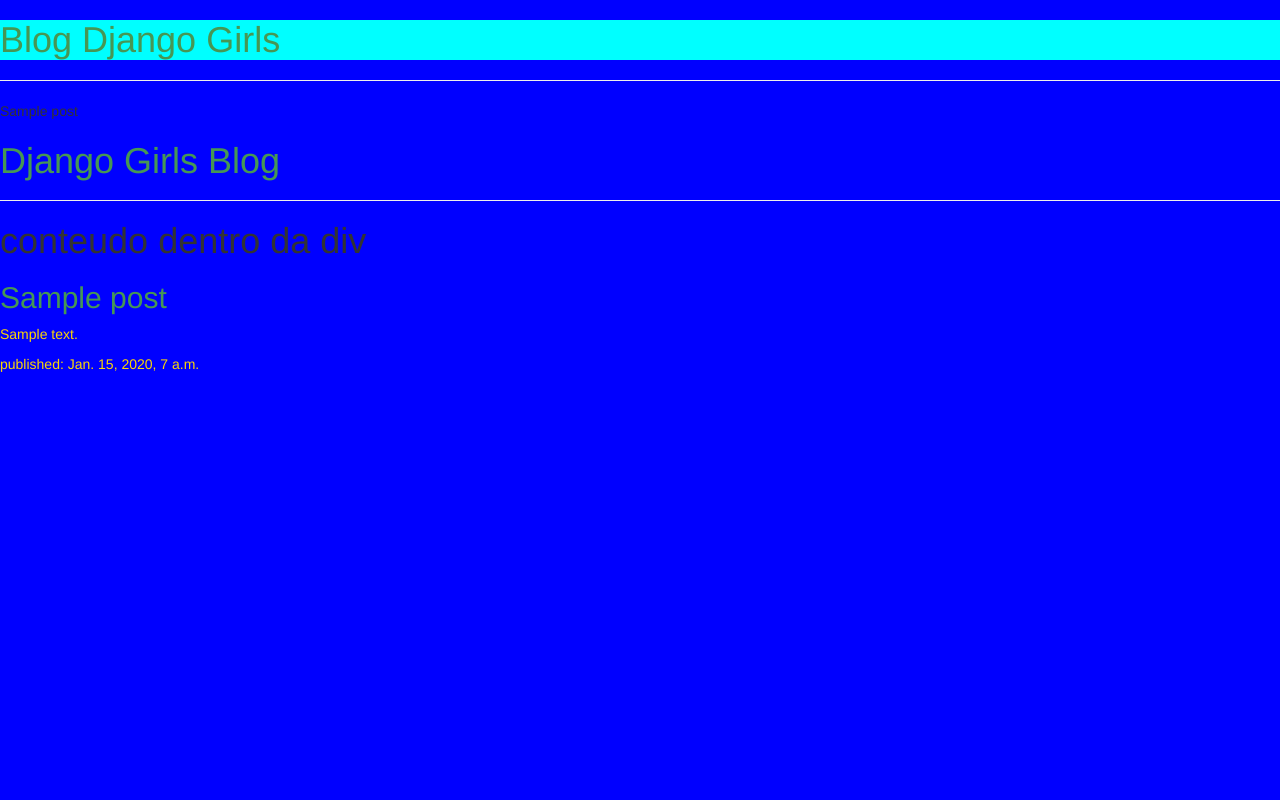
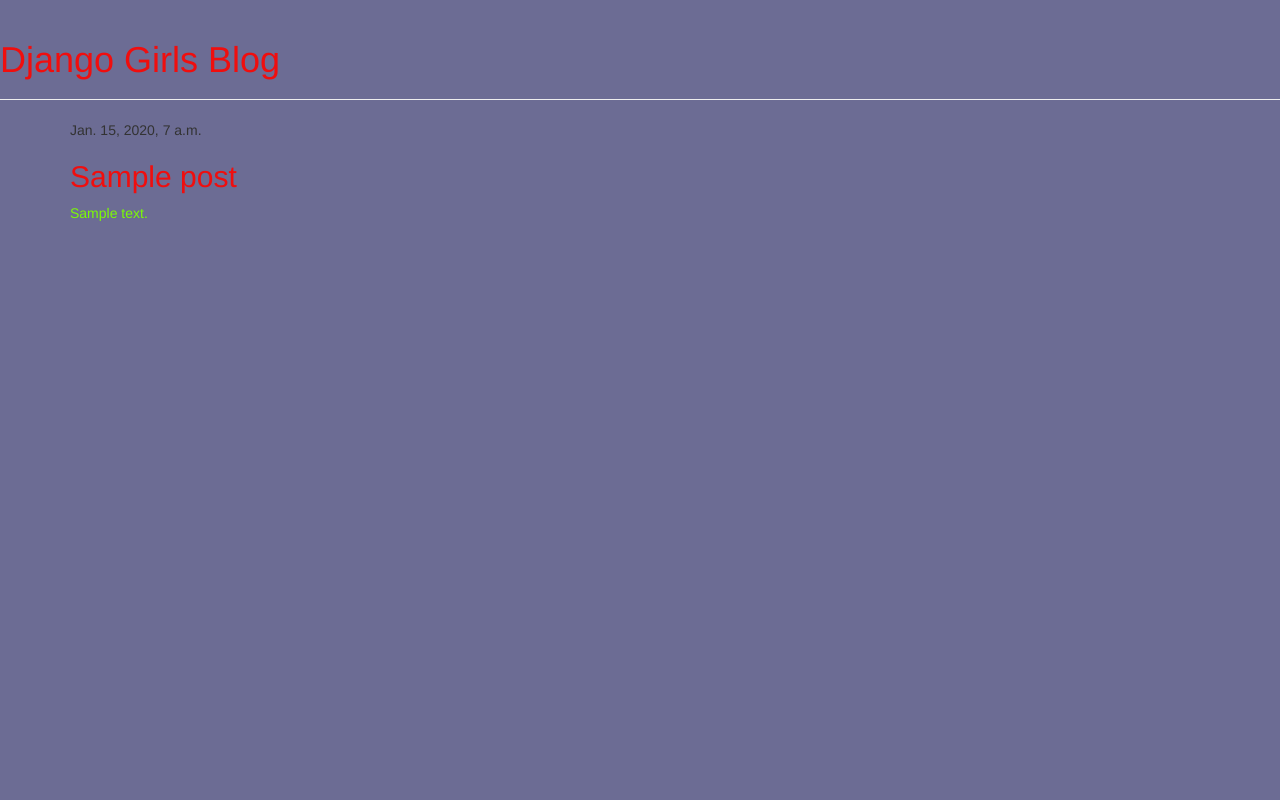
Before and after one commit to RentonAires/django_girls2, a Django app: page / in a window 1280 px wide. Run offline with Django 3.2, Linux system fonts and the light colour scheme; tables that the repository leaves empty hold one stand-in row (values such as "Sample post"); some libraries are stand-ins or nearby versions.

Commit message:
adicionado post detail views e url

```diff
--- a/blog/static/css/blog.css
+++ b/blog/static/css/blog.css
@@ -1,16 +1,11 @@
 body {
-    background-color: blue;
+    background-color: rgb(108, 108, 148);
 }
 
 h1 a, h2 a {
-    color: #469754;
+    color: #f00e0e;
 }
 
 p {
-    color: #fbd605;
+    color: #7cfb05;
 }
-
-.post {
-    align-items: center;
-    background-color: aqua;
-}
--- /dev/null
+++ b/blog/templates/blog/base.html
@@ -0,0 +1,23 @@
+{% load static %}<!-- -->
+<html>
+    <head>
+        <link rel="stylesheet" href="//maxcdn.bootstrapcdn.com/bootstrap/3.2.0/css/bootstrap.min.css">
+        <link rel="stylesheet" href="//maxcdn.bootstrapcdn.com/bootstrap/3.2.0/css/bootstrap-theme.min.css">
+        <link rel="stylesheet" href="{% static 'css/blog.css' %}"> <!-- it -->
+        <title>noticias blog!</title>
+    </head>
+    <body>
+        <div class="page-header">
+            <h1><a href="/">Django Girls Blog</a></h1>
+        </div>
+        <div class="content container">
+            <div class="row">
+                <div class="col-md-8">
+                {% block content %}
+                {% endblock %}
+                </div>
+            </div>
+        </div>
+
+    </body>
+</html>
--- a/blog/templates/blog/post_list.html
+++ b/blog/templates/blog/post_list.html
@@ -1,36 +1,14 @@
+
+{% extends 'blog/base.html' %}
 {% load static %}<!-- -->
-<html>
-    <head>
-        <link rel="stylesheet" href="//maxcdn.bootstrapcdn.com/bootstrap/3.2.0/css/bootstrap.min.css">
-        <link rel="stylesheet" href="//maxcdn.bootstrapcdn.com/bootstrap/3.2.0/css/bootstrap-theme.min.css">
-        <link rel="stylesheet" href="{% static 'css/blog.css' %}"> <!-- it -->
-        <title>noticias blog!</title>
-    </head>
-    <body>
+{% block content %}
+    {% for post in posts %}
         <div class="post">
-            <h1><a href="/">Blog Django Girls</a></h1>
+            <div class="date">
+                {{ post.published_date }}
+            </div>
+            <h2><a href="{% url 'post_detail' pk=post.pk %}">{{ post.title }}</a></h2>
+            <p>{{ post.text|linebreaksbr }}</p>
         </div>
-
-        <hr>
-
-        <div>
-        {% for post in posts %}
-            {{ post }}
-        {% endfor %}
-        </div>
-        <div>
-            <h1><a href="/">Django Girls Blog</a></h1>
-        </div>
-        <hr>
-        {% for post in posts %}
-            <div>
-                <h1>conteudo dentro da div</h1>
-
-                <h2><a href="">{{ post.title }}</a></h2> <!--interpolando os titulo de post-->
-                <p>{{ post.text|linebreaksbr }}</p> <!-- -->
-                <p>published: {{ post.published_date }}</p> <!-- -->
-            </div>
-        {% endfor %}
-
-    </body>
-</html>
+    {% endfor %}
+{% endblock %}
--- a/blog/urls.py
+++ b/blog/urls.py
@@ -3,4 +3,5 @@
 
 urlpatterns = [
     path('', views.post_list, name='post_list'),
+    path('post/<int:pk>/', views.post_detail, name='post_detail'),#caminho para post detalhes
 ]
--- a/blog/views.py
+++ b/blog/views.py
@@ -1,9 +1,14 @@
 from django.shortcuts import render
 from django.utils import timezone #importe
 from .models import Post #importe
+from django.shortcuts import render, get_object_or_404
 
 # Create your views here.
 
 def post_list(request):
     posts = Post.objects.filter(published_date__lte=timezone.now()).order_by('published_date') #queryset
     return render(request, 'blog/post_list.html', {'posts': posts})
+
+def post_detail(request, pk):
+    posts = get_object_or_404(Post, pk=pk) #queryset
+    return render(request, 'blog/post_detail.html', {'posts': posts})
```
Also changed, not shown: blog/templates/blog/post_detail.html (added, +13 -0 lines), my_blog/settings.py (+11 -7 lines).
